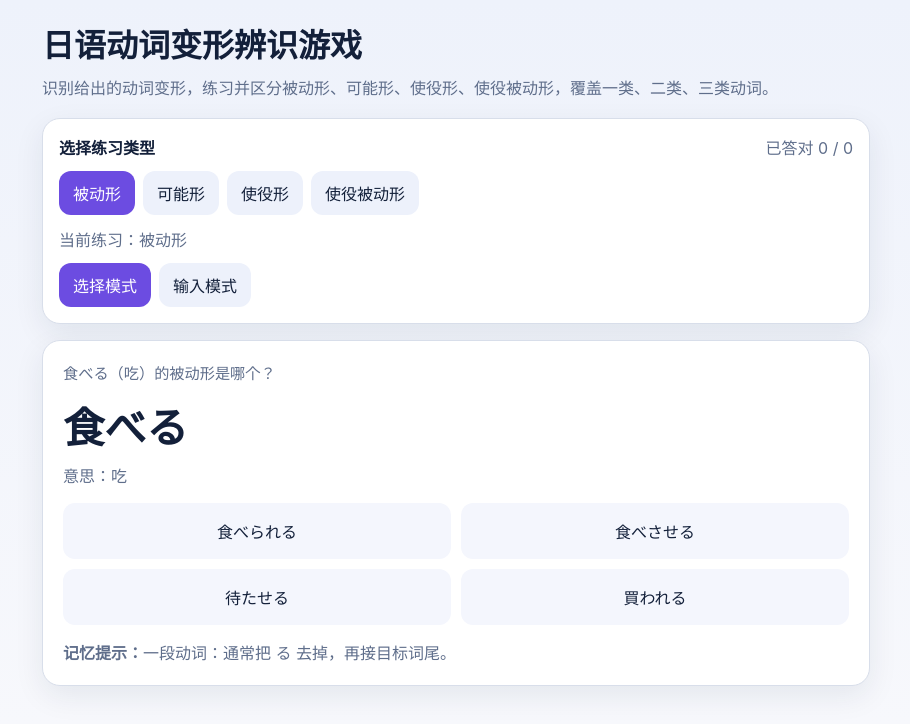
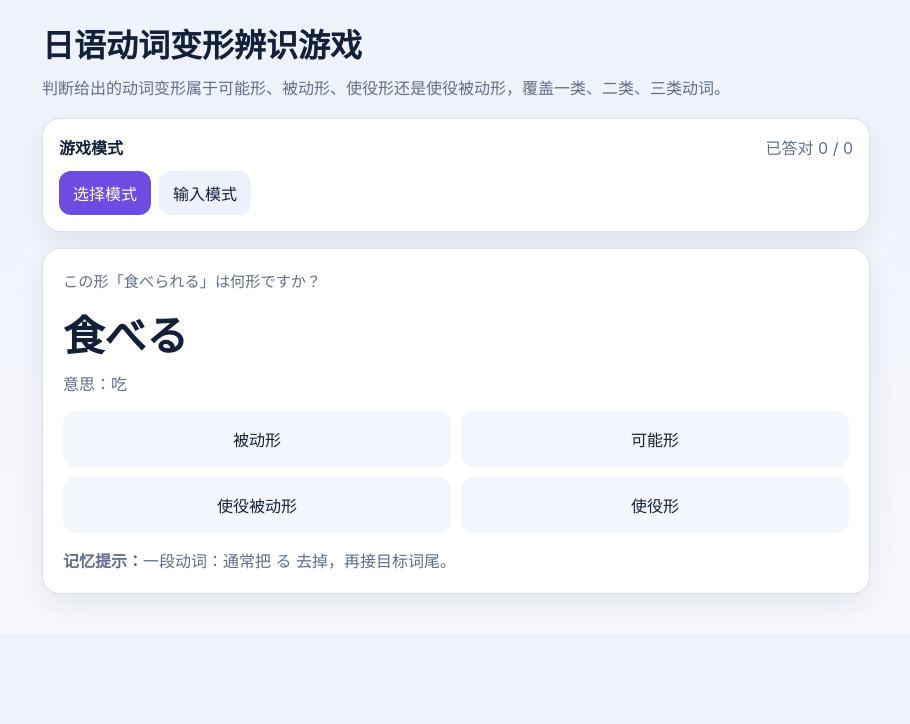
Before and after one commit to liangjiaxing/word-practice, a Next.js app: page /japanese-word in a window 1280 px wide. Shown: the top 724 px of the page, without its empty margins (184-1094 px from the left). Built offline with nearby package versions, Linux system fonts and the light colour scheme.

Commit message:
switch japanese-word quiz to identify given form

```diff
--- a/app/japanese-word/JapaneseWordGame.tsx
+++ b/app/japanese-word/JapaneseWordGame.tsx
@@ -3,19 +3,14 @@
 import { useMemo, useState } from "react";
 import {
   buildQuestion,
-  conjugationTypeLabels,
-  getAvailableConjugationTypes,
   groupHints,
-  japaneseWordDeck,
-  type ConjugationType,
   type JapaneseWordQuestion,
 } from "./game-data";
 
-const drillTypes = getAvailableConjugationTypes();
 type AnswerMode = "choice" | "input";
 
-function createQuestion(type: ConjugationType) {
-  return buildQuestion(japaneseWordDeck, type);
+function createQuestion() {
+  return buildQuestion();
 }
 
 function normalizeAnswer(value: string) {
@@ -23,9 +18,8 @@ function normalizeAnswer(value: string) {
 }
 
 export default function JapaneseWordGame() {
-  const [activeType, setActiveType] = useState<ConjugationType>(drillTypes[0]);
   const [answerMode, setAnswerMode] = useState<AnswerMode>("choice");
-  const [question, setQuestion] = useState<JapaneseWordQuestion>(() => createQuestion(drillTypes[0]));
+  const [question, setQuestion] = useState<JapaneseWordQuestion>(() => createQuestion());
   const [selected, setSelected] = useState<string | null>(null);
   const [typedAnswer, setTypedAnswer] = useState("");
   const [correctCount, setCorrectCount] = useState(0);
@@ -37,7 +31,7 @@ export default function JapaneseWordGame() {
   const summary = useMemo(() => {
     if (!selected) return "";
     return isCorrect
-      ? `回答正确！${question.verb.dictionary} 的 ${conjugationTypeLabels[question.type]} 就是 ${question.answer}。`
+      ? `回答正确！${question.verb.dictionary} 的 ${question.answer} 就是给出的变形。`
       : `回答错误。正确答案是 ${question.answer}。`;
   }, [isCorrect, question, selected]);
 
@@ -46,16 +40,8 @@ export default function JapaneseWordGame() {
     setTypedAnswer("");
   }
 
-  function chooseType(type: ConjugationType) {
-    setActiveType(type);
-    setQuestion(createQuestion(type));
-    resetAnswerState();
-    setCorrectCount(0);
-    setAnsweredCount(0);
-  }
-
-  function chooseMode(mode: AnswerMode) {
-    setAnswerMode(mode);
+  function nextQuestion() {
+    setQuestion(createQuestion());
     resetAnswerState();
   }
 
@@ -78,49 +64,30 @@ export default function JapaneseWordGame() {
     finishAnswer(normalized);
   }
 
-  function nextQuestion() {
-    setQuestion(createQuestion(activeType));
-    resetAnswerState();
-  }
-
   return (
     <main className="jw-app">
       <h1>日语动词变形辨识游戏</h1>
       <p className="jw-subtitle">
-        识别给出的动词变形，练习并区分被动形、可能形、使役形、使役被动形，覆盖一类、二类、三类动词。
+        判断给出的动词变形属于可能形、被动形、使役形还是使役被动形，覆盖一类、二类、三类动词。
       </p>
 
-      <section className="jw-panel" aria-label="drill type selector">
+      <section className="jw-panel" aria-label="answer mode selector">
         <div className="jw-panel-header">
-          <strong>选择练习类型</strong>
+          <strong>游戏模式</strong>
           <span className="jw-progress">已答对 {correctCount} / {answeredCount}</span>
         </div>
-        <div className="jw-chip-row">
-          {drillTypes.map((type) => (
-            <button
-              key={type}
-              type="button"
-              className={type === activeType ? "jw-chip active" : "jw-chip"}
-              onClick={() => chooseType(type)}
-            >
-              {conjugationTypeLabels[type]}
-            </button>
-          ))}
-        </div>
-        <p className="jw-current-type">当前练习：{conjugationTypeLabels[activeType]}</p>
-
-        <div className="jw-mode-row" role="group" aria-label="answer mode selector">
+        <div className="jw-mode-row" role="group">
           <button
             type="button"
             className={answerMode === "choice" ? "jw-chip active" : "jw-chip"}
-            onClick={() => chooseMode("choice")}
+            onClick={() => setAnswerMode("choice")}
           >
             选择模式
           </button>
           <button
             type="button"
             className={answerMode === "input" ? "jw-chip active" : "jw-chip"}
-            onClick={() => chooseMode("input")}
+            onClick={() => setAnswerMode("input")}
           >
             输入模式
           </button>
@@ -164,7 +131,7 @@ export default function JapaneseWordGame() {
             <input
               type="text"
               className="jw-input"
-              placeholder="输入你选择的变形类型"
+              placeholder="输入动词变形类型"
               value={typedAnswer}
               onChange={(event) => setTypedAnswer(event.target.value)}
               disabled={isAnswered}
--- a/app/japanese-word/game-data.ts
+++ b/app/japanese-word/game-data.ts
@@ -1,8 +1,4 @@
-export type ConjugationType =
-  | "passive"
-  | "potential"
-  | "causative"
-  | "causativepassive";
+export type ConjugationType = "passive" | "potential" | "causative" | "causativepassive";
 
 export interface JapaneseVerbEntry {
   dictionary: string;
@@ -13,7 +9,6 @@ export interface JapaneseVerbEntry {
 
 export interface JapaneseWordQuestion {
   verb: JapaneseVerbEntry;
-  type: ConjugationType;
   prompt: string;
   answer: string;
   choices: string[];
@@ -167,75 +162,29 @@ export const japaneseWordDeck: JapaneseVerbEntry[] = [
   },
 ];
 
+const availableTypes = ["passive", "potential", "causative", "causativepassive"] as const;
+const availableLabels = availableTypes.map((type) => conjugationTypeLabels[type]);
+
 export function getAvailableConjugationTypes(): ConjugationType[] {
-  return ["passive", "potential", "causative", "causativepassive"];
+  return [...availableTypes];
 }
 
 export function buildQuestion(
-  deck: JapaneseVerbEntry[],
-  type: ConjugationType,
   random: () => number = Math.random
 ): JapaneseWordQuestion {
-  const verb = deck[Math.floor(random() * deck.length)] ?? deck[0];
-  const answer = verb.forms[type];
+  const verb = japaneseWordDeck[Math.floor(random() * japaneseWordDeck.length)] ?? japaneseWordDeck[0];
+  const type = availableTypes[Math.floor(random() * availableTypes.length)] ?? availableTypes[0];
+  const form = verb.forms[type];
+  const answer = conjugationTypeLabels[type];
 
-  const sameVerbDistractors = getSameVerbDistractors(verb, type);
-  const relatedVerbDistractors = deck
-    .filter((entry) => entry.dictionary !== verb.dictionary)
-    .flatMap((entry) => [entry.forms[type], ...getSameVerbDistractors(entry, type)])
-    .filter((form, index, forms) => form !== answer && forms.indexOf(form) === index);
-
-  const distractors = [
-    ...pickUnique(sameVerbDistractors, 2, random),
-    ...pickUnique(relatedVerbDistractors, 2, random),
-  ]
-    .filter((form, index, forms) => form !== answer && forms.indexOf(form) === index)
-    .slice(0, 3);
-
-  const fallbackChoices = [answer, verb.dictionary, ...sameVerbDistractors, ...relatedVerbDistractors]
-    .filter((form) => !!form)
-    .filter((form, index, forms) => forms.indexOf(form) === index)
-    .slice(0, 4);
-
-  const choices = shuffle(
-    (distractors.length === 3 ? [answer, ...distractors] : fallbackChoices).slice(0, 4),
-    random
-  );
+  const choices = shuffle([...availableLabels], random).slice(0, 4);
 
   return {
     verb,
-    type,
+    prompt: `この形「${form}」は何形ですか？`,
     answer,
     choices,
-    prompt: `${verb.dictionary}（${verb.meaning}）的${conjugationTypeLabels[type]}是哪个？`,
   };
-}
-
-function getSameVerbDistractors(
-  verb: JapaneseVerbEntry,
-  targetType: ConjugationType
-): string[] {
-  return getAvailableConjugationTypes()
-    .filter((item) => item !== targetType)
-    .map((item) => verb.forms[item])
-    .filter((form, index, forms) => form && forms.indexOf(form) === index);
-}
-
-function pickUnique<T>(items: T[], count: number, random: () => number): T[] {
-  const pool = [...items];
-  const picked: T[] = [];
-
-  while (pool.length > 0 && picked.length < count) {
-    const raw = random();
-    const normalized = Number.isFinite(raw) ? raw : 0;
-    const index = Math.max(0, Math.min(pool.length - 1, Math.floor(normalized * pool.length)));
-    const [candidate] = pool.splice(index, 1);
-    if (candidate !== undefined) {
-      picked.push(candidate);
-    }
-  }
-
-  return picked;
 }
 
 function shuffle<T>(items: T[], random: () => number): T[] {
```
Also changed, not shown: 2 other files (tests, documents, lock files or other folders).
